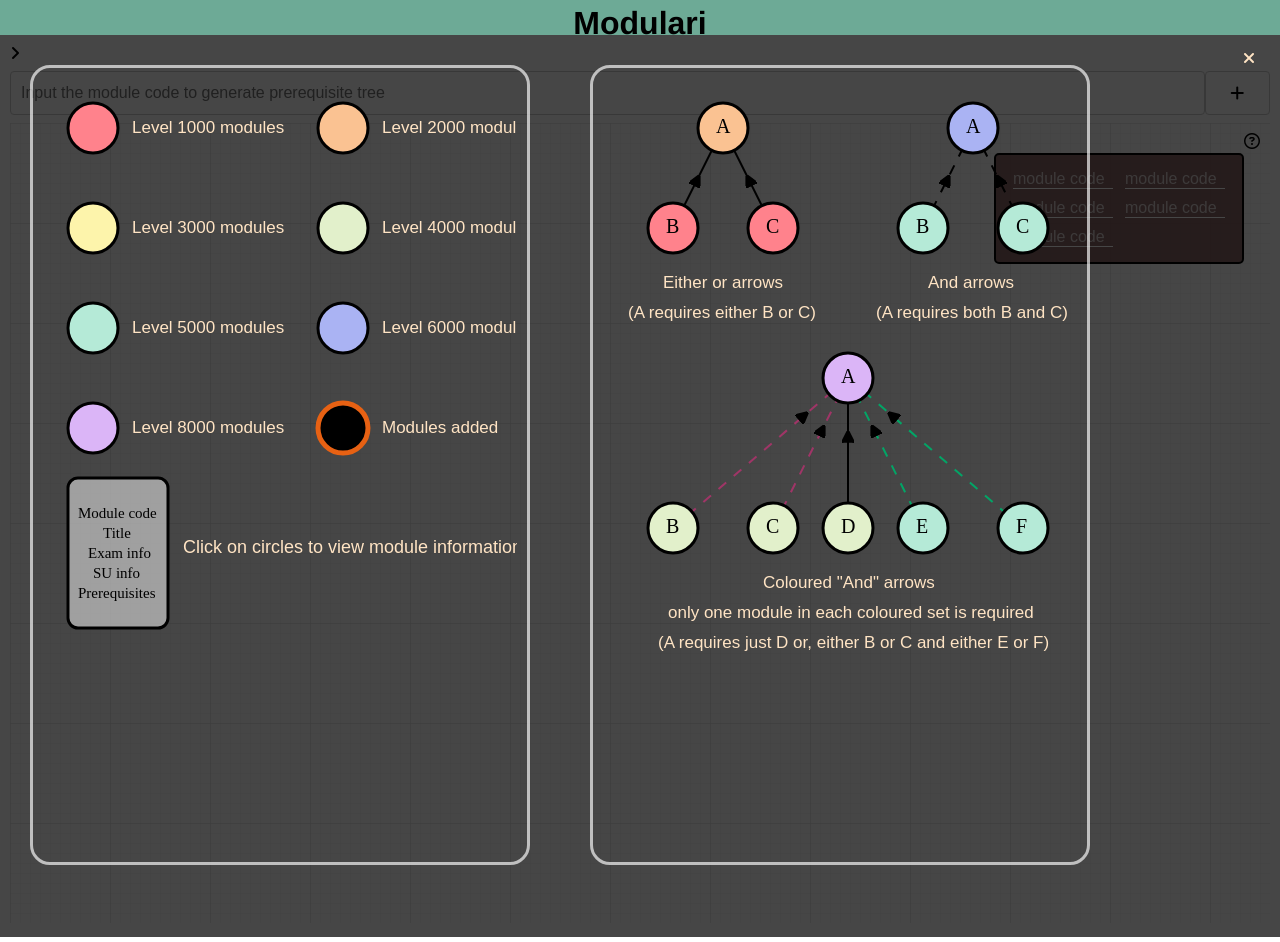
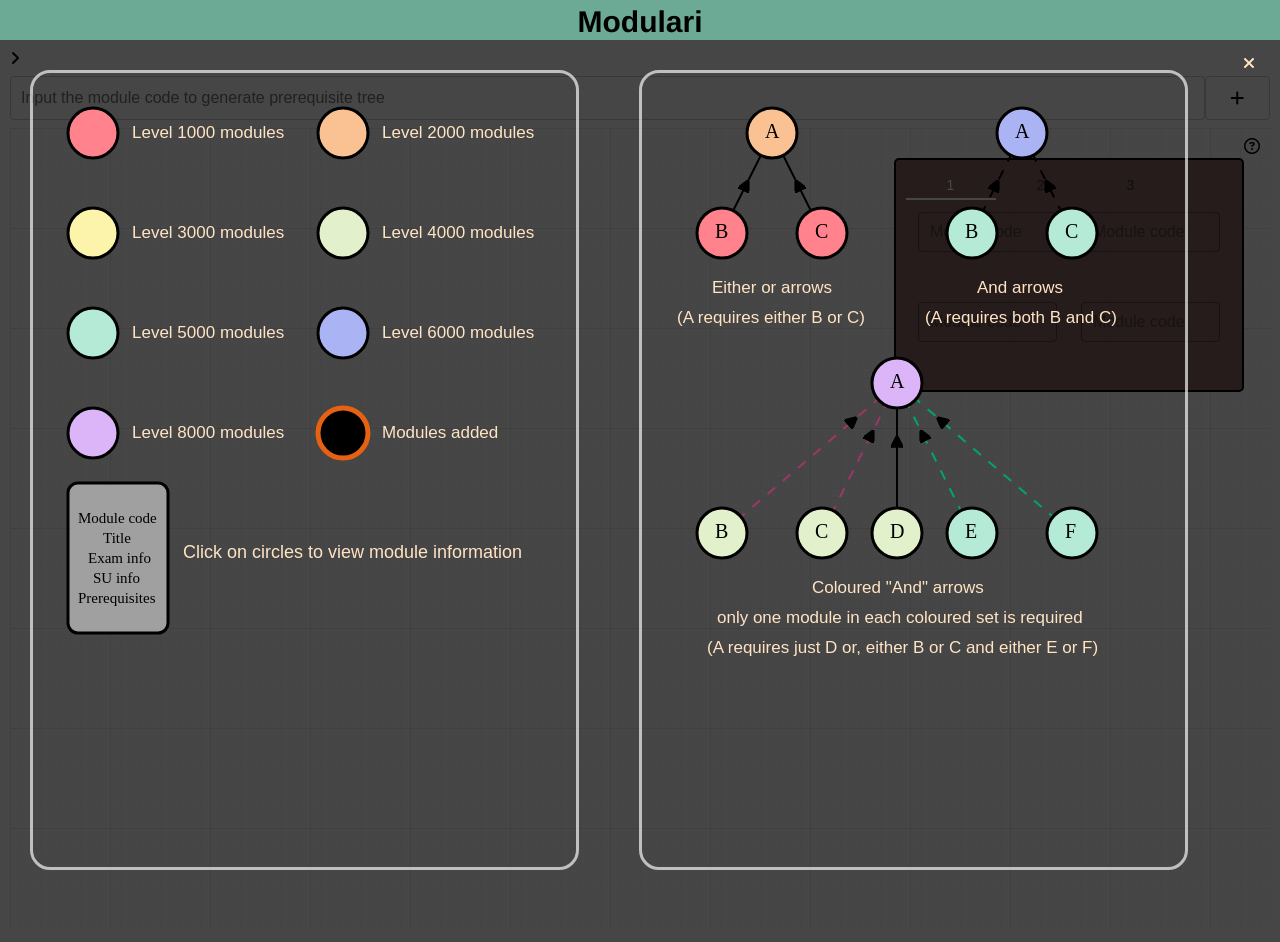
Before and after one commit to yuheem/Modulari, a Vue app in the folder modulari/: page / in a window 1280 px wide. Built offline with nearby package versions, Linux system fonts and the light colour scheme.

Commit message:
Fix layout issues due to addtion of vuetify

```diff
--- a/modulari/src/components/FilterOptions.vue
+++ b/modulari/src/components/FilterOptions.vue
@@ -1,13 +1,15 @@
 <template>
   <div id="filter-options">
-    <form @submit="filterModules">
+    <form>
       <ul>
         <!-- Filter modules by level -->
         <li>
           <label for="level">Level:</label>
           <select v-model="level" name="level">
-            <option selected>{{NO_FILTER}}</option>
-            <option v-for="lvl in levelOptions" v-bind:key="lvl.id">{{lvl.level}}</option>
+            <option selected>{{ NO_FILTER }}</option>
+            <option v-for="lvl in levelOptions" v-bind:key="lvl.id">{{
+              lvl.level
+            }}</option>
           </select>
         </li>
 
@@ -15,8 +17,10 @@
         <li>
           <label for="faculty">Faculty:</label>
           <select v-model="faculty" name="faculty">
-            <option selected>{{NO_FILTER}}</option>
-            <option v-for="fac in facultyOptions" :key="fac.id">{{fac.faculty}}</option>
+            <option selected>{{ NO_FILTER }}</option>
+            <option v-for="fac in facultyOptions" :key="fac.id">{{
+              fac.faculty
+            }}</option>
           </select>
         </li>
 
@@ -24,8 +28,10 @@
         <li>
           <label for="numOfMCs">Number of MCs:</label>
           <select v-model="numOfMCs" name="numOfMCs">
-            <option selected>{{NO_FILTER}}</option>
-            <option v-for="mc in numOfMCsOptions" v-bind:key="mc.id">{{mc.MCs}}</option>
+            <option selected>{{ NO_FILTER }}</option>
+            <option v-for="mc in numOfMCsOptions" v-bind:key="mc.id">{{
+              mc.MCs
+            }}</option>
           </select>
         </li>
 
@@ -33,13 +39,20 @@
         <li>
           <label for="exams">Exams:</label>
           <select v-model="exams" name="exams">
-            <option selected>{{NO_FILTER}}</option>
+            <option selected>{{ NO_FILTER }}</option>
             <option>No Exams</option>
           </select>
         </li>
       </ul>
 
-      <input type="submit" value="Filter" />
+      <v-btn
+        small
+        outlined
+        color="#FFFFFF"
+        style="margin: 5px 0px"
+        @click="filterModules"
+        >Filter</v-btn
+      >
     </form>
   </div>
 </template>
@@ -62,7 +75,7 @@ export default {
         { id: 5, level: "5000" },
         { id: 6, level: "6000" },
         { id: 7, level: "7000" },
-        { id: 8, level: "8000" }
+        { id: 8, level: "8000" },
       ],
       facultyOptions: [
         { id: 1, faculty: "Arts and Social Science" },
@@ -87,14 +100,14 @@ export default {
         { id: 20, faculty: "University Scholars Programme" },
         { id: 21, faculty: "Yale-NUS College" },
         { id: 22, faculty: "Yong Loo Lin Sch of Medicine" },
-        { id: 23, faculty: "YST Conservatory of Music" }
+        { id: 23, faculty: "YST Conservatory of Music" },
       ],
       numOfMCsOptions: [
         { id: 1, MCs: "0-3 MCs" },
         { id: 2, MCs: "4 MCs" },
         { id: 3, MCs: "5-8 MCs" },
-        { id: 4, MCs: "More than 8 MCs" }
-      ]
+        { id: 4, MCs: "More than 8 MCs" },
+      ],
     };
   },
   methods: {
@@ -104,19 +117,19 @@ export default {
         filteredLevel: this.level,
         filteredFaculty: this.faculty,
         filteredNumOfMCs: this.numOfMCs,
-        filteredExams: this.exams
+        filteredExams: this.exams,
       };
 
       // Send filter details up to parent
       this.$emit("filter-modules", filterDetails);
-    }
+    },
   },
   created() {
     this.level = this.NO_FILTER;
     this.faculty = this.NO_FILTER;
     this.numOfMCs = this.NO_FILTER;
     this.exams = this.NO_FILTER;
-  }
+  },
 };
 </script>
 
@@ -140,5 +153,5 @@ select {
   border-radius: 4px;
   box-sizing: border-box;
   background: rgb(241, 239, 216);
-}
-</style>>
+}</style
+>>
--- a/modulari/src/components/Legend.vue
+++ b/modulari/src/components/Legend.vue
@@ -31,19 +31,24 @@
           <circle class="added" r="25" cx="300" cy="350" />
           <text class="legendText" x="339" y="355">Modules added</text>
 
-          <rect class="info" width="100" height="150" rx="10" ry="10" x="25" y="400" />
+          <rect
+            class="info"
+            width="100"
+            height="150"
+            rx="10"
+            ry="10"
+            x="25"
+            y="400"
+          />
           <text style="font: 15px san-serif" x="35" y="440">Module code</text>
           <text style="font: 15px san-serif" x="60" y="460">Title</text>
           <text style="font: 15px san-serif" x="45" y="480">Exam info</text>
           <text style="font: 15px san-serif" x="50" y="500">SU info</text>
           <text style="font: 15px san-serif" x="35" y="520">Prerequisites</text>
 
-          <text
-            class="legendText"
-            style="font-size: 18px"
-            x="140"
-            y="475"
-          >Click on circles to view module information</text>
+          <text class="legendText" style="font-size: 18px" x="140" y="475">
+            Click on circles to view module information
+          </text>
         </svg>
       </div>
       <div class="box">
@@ -58,7 +63,9 @@
           <text x="63" y="155">B</text>
           <text x="163" y="155">C</text>
           <text class="legendText" x="60" y="210">Either or arrows</text>
-          <text class="legendText" x="25" y="240">(A requires either B or C)</text>
+          <text class="legendText" x="25" y="240">
+            (A requires either B or C)
+          </text>
 
           <!-- Illustrate and modules, represented as dashed arrows -->
           <path class="and" d="M 420 150 L 370 50" />
@@ -70,7 +77,9 @@
           <text x="313" y="155">B</text>
           <text x="413" y="155">C</text>
           <text class="legendText" x="325" y="210">And arrows</text>
-          <text class="legendText" x="273" y="240">(A requires both B and C)</text>
+          <text class="legendText" x="273" y="240">
+            (A requires both B and C)
+          </text>
 
           <!-- Illustrate and-or modules, represented as coloured dashed arrows -->
           <path class="andor3 and" d="M 70 450 L 245 300" />
@@ -91,12 +100,12 @@
           <text x="313" y="455">E</text>
           <text x="413" y="455">F</text>
           <text class="legendText" x="160" y="510">Coloured "And" arrows</text>
-          <text class="legendText" x="65" y="540">only one module in each coloured set is required</text>
-          <text
-            class="legendText"
-            x="55"
-            y="570"
-          >(A requires just D or, either B or C and either E or F)</text>
+          <text class="legendText" x="65" y="540">
+            only one module in each coloured set is required
+          </text>
+          <text class="legendText" x="55" y="570">
+            (A requires just D or, either B or C and either E or F)
+          </text>
         </svg>
       </div>
     </div>
@@ -109,8 +118,8 @@ export default {
   methods: {
     closeLegend() {
       document.getElementById("legend").style.display = "none";
-    }
-  }
+    },
+  },
 };
 </script>
 
@@ -139,7 +148,7 @@ button {
 
 .box {
   /* position: absolute; */
-  width: 500px;
+  width: 550px;
   height: 100vh;
   /* background: #1b1b1bac; */
   outline-color: blanchedalmond;
@@ -159,5 +168,5 @@ button {
   fill: #ccccccac;
   stroke: black;
   stroke-width: 3px;
-}
-</style>>
+}</style
+>>
--- a/modulari/src/components/Sidebar.vue
+++ b/modulari/src/components/Sidebar.vue
@@ -3,7 +3,7 @@
     <button id="closeSidebar" @click="closeSidebar()">
       <i class="fas fa-times"></i>
     </button>
-    <h4>Filter by:</h4>
+    <h4 style="margin: 10px 0px">Filter by:</h4>
     <FilterOptions v-on:filter-modules="filterOptions" />
   </div>
 </template>
@@ -14,7 +14,7 @@ import FilterOptions from "./FilterOptions";
 export default {
   name: "Sidebar",
   components: {
-    FilterOptions
+    FilterOptions,
   },
   methods: {
     closeSidebar() {
@@ -23,8 +23,8 @@ export default {
     },
     filterOptions(filterDetails) {
       this.$emit("filter-modules", filterDetails);
-    }
-  }
+    },
+  },
 };
 </script>
 
--- a/modulari/src/components/Table.vue
+++ b/modulari/src/components/Table.vue
@@ -1,12 +1,28 @@
 <template>
-  <div>
-    <form id="table">
+  <div id="table">
+    <v-tabs height="30px" background-color="rgba(0, 0, 0, 0)" color="#FFFFFF">
+      <v-tab v-for="n in 3" :key="n">{{ n }}</v-tab>
+    </v-tabs>
+    <v-container>
+      <v-row>
+        <v-col v-for="n in 4" :key="n" cols="6">
+          <v-text-field
+            color="#FFFFFF"
+            dense="true"
+            placeholder="Module code"
+            outlined
+          ></v-text-field>
+        </v-col>
+      </v-row>
+    </v-container>
+
+    <!-- <form>
       <input type="text" placeholder="module code" />
       <input type="text" placeholder="module code" />
       <input type="text" placeholder="module code" />
       <input type="text" placeholder="module code" />
       <input type="text" placeholder="module code" />
-    </form>
+    </form> -->
   </div>
 </template>
 
@@ -18,13 +34,13 @@ export default {
 
 <style scoped>
 #table {
-  display: grid;
-  grid-template-columns: auto auto;
-  justify-content: space-evenly;
+  /* display: grid;
+  grid-template-columns: auto auto; */
+  /* justify-content: space-evenly; */
   position: absolute;
   top: 20px;
   right: 16px;
-  width: 250px;
+  width: 350px;
   background: rgba(117, 75, 75, 0.842);
   outline-color: black;
   margin: 10px;
@@ -47,5 +63,5 @@ input[type="text"] {
 ::placeholder {
   color: white;
   opacity: 0.7;
-}
-</style>>
+}</style
+>>
--- a/modulari/src/components/layout/Header.vue
+++ b/modulari/src/components/layout/Header.vue
@@ -6,18 +6,19 @@
 
 <script>
 export default {
-  name: "Header"
+  name: "Header",
 };
 </script>
 
 <style scoped>
 h1 {
   font-family: Avenir, Helvetica, Arial, sans-serif;
+  font-size: 30px;
   text-align: center;
   color: black;
   padding: 5px;
   background: rgb(109, 170, 150);
-  margin: 0px;
-  height: 35px;
+  margin: 0;
+  height: 40px;
 }
 </style>
```
